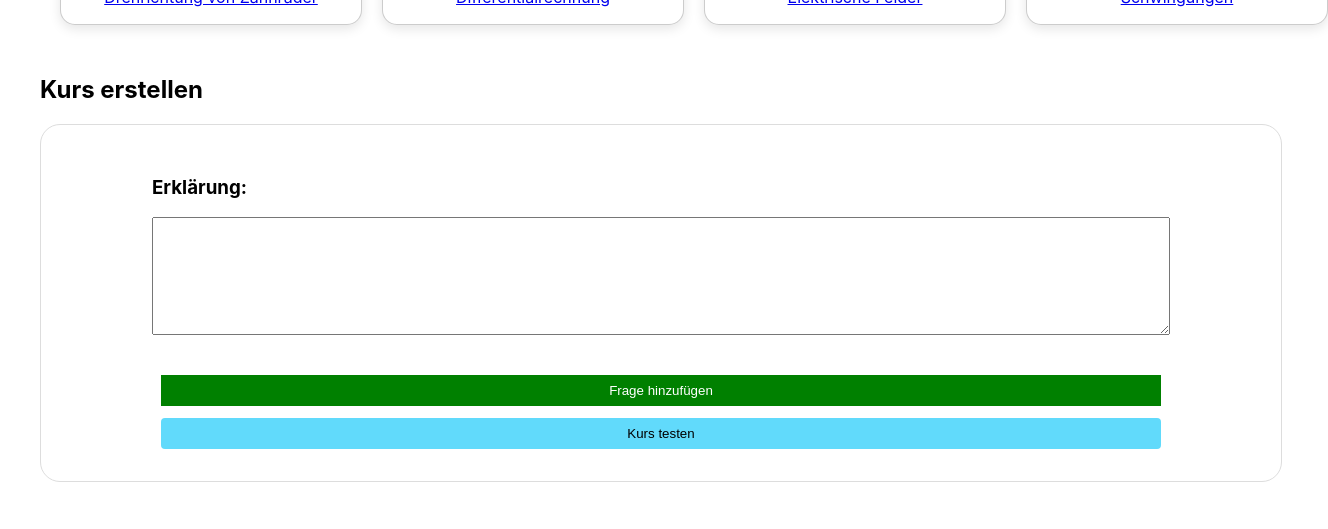
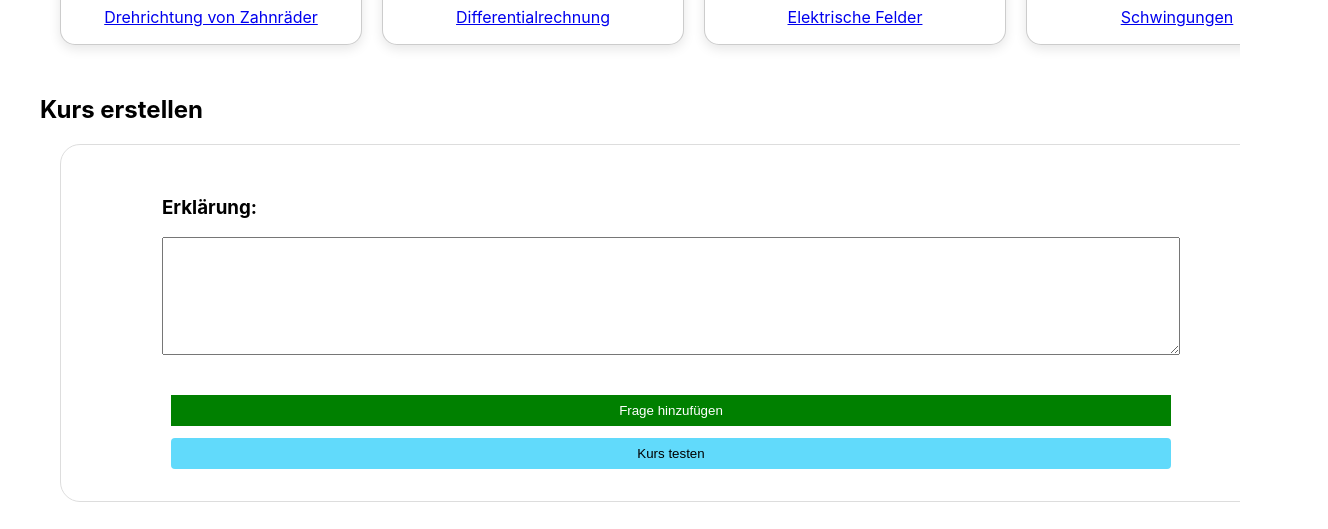
Before and after one commit to HuberAdrian/learning-platform, a React (Create React App) app: page /Ausbilder in a window 1280 px wide. Shown: the part 540-1069 px from the top of the page, 1328 px wide, since content can reach past the window. Built offline with nearby package versions, Linux system fonts and the light colour scheme.

Commit message:
added CSS to Ausbilder.js

```diff
--- a/src/components/AusbilderStart.css
+++ b/src/components/AusbilderStart.css
@@ -113,7 +113,8 @@
         width: 100%;
         margin: 0 auto;
         padding: 20px;
-
+        margin-left: 20px;
+        max-width: 1180px;
     }
 
 
@@ -173,6 +174,10 @@
     width: 100%;
     margin-left: auto;
     margin-right: auto;
+    max-width: 1200px;
+    margin: 20px auto;
+    overflow-x: scroll;
+    overflow-y: auto;
 }
 
 /* design the select-class button so it looks better */
```
